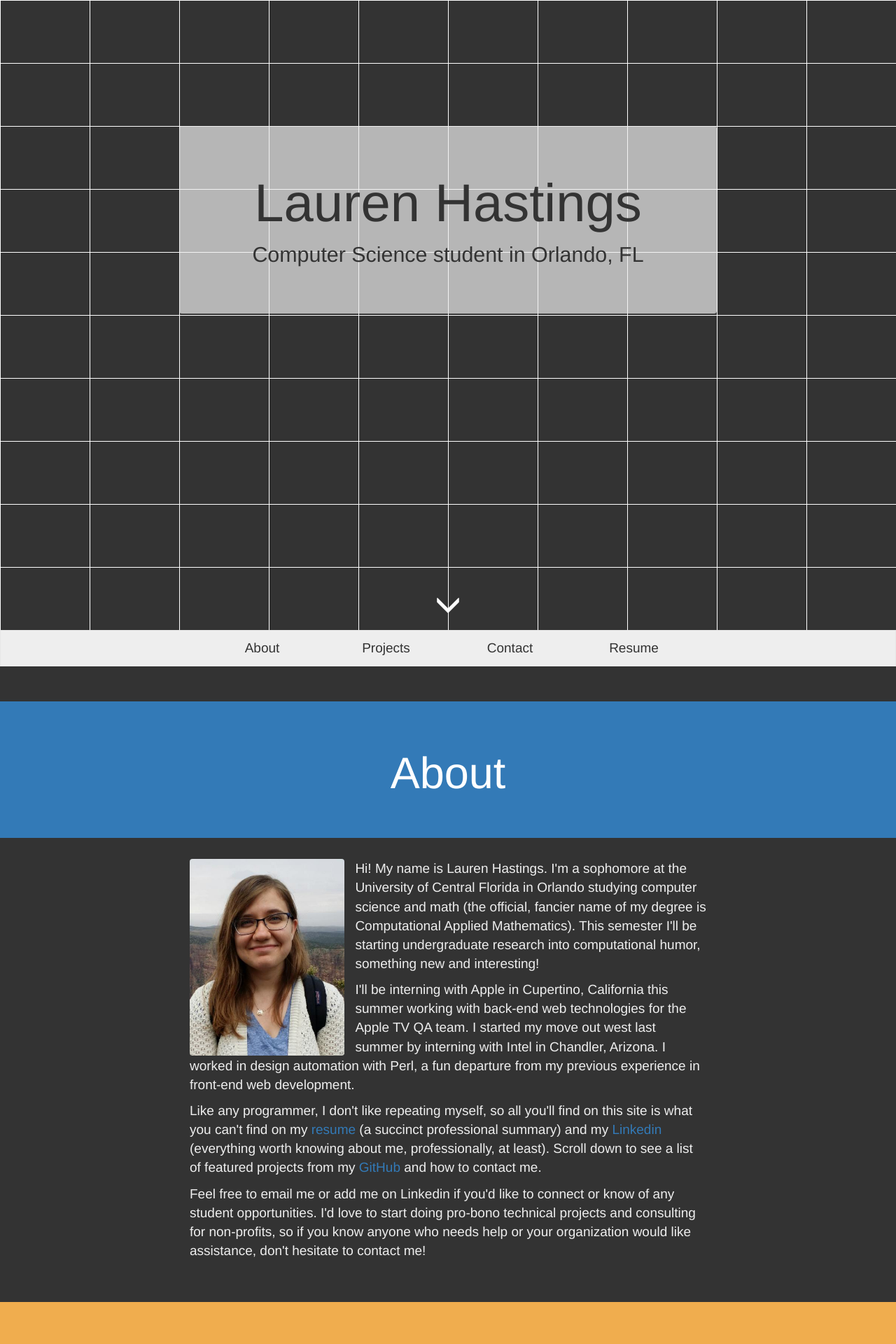
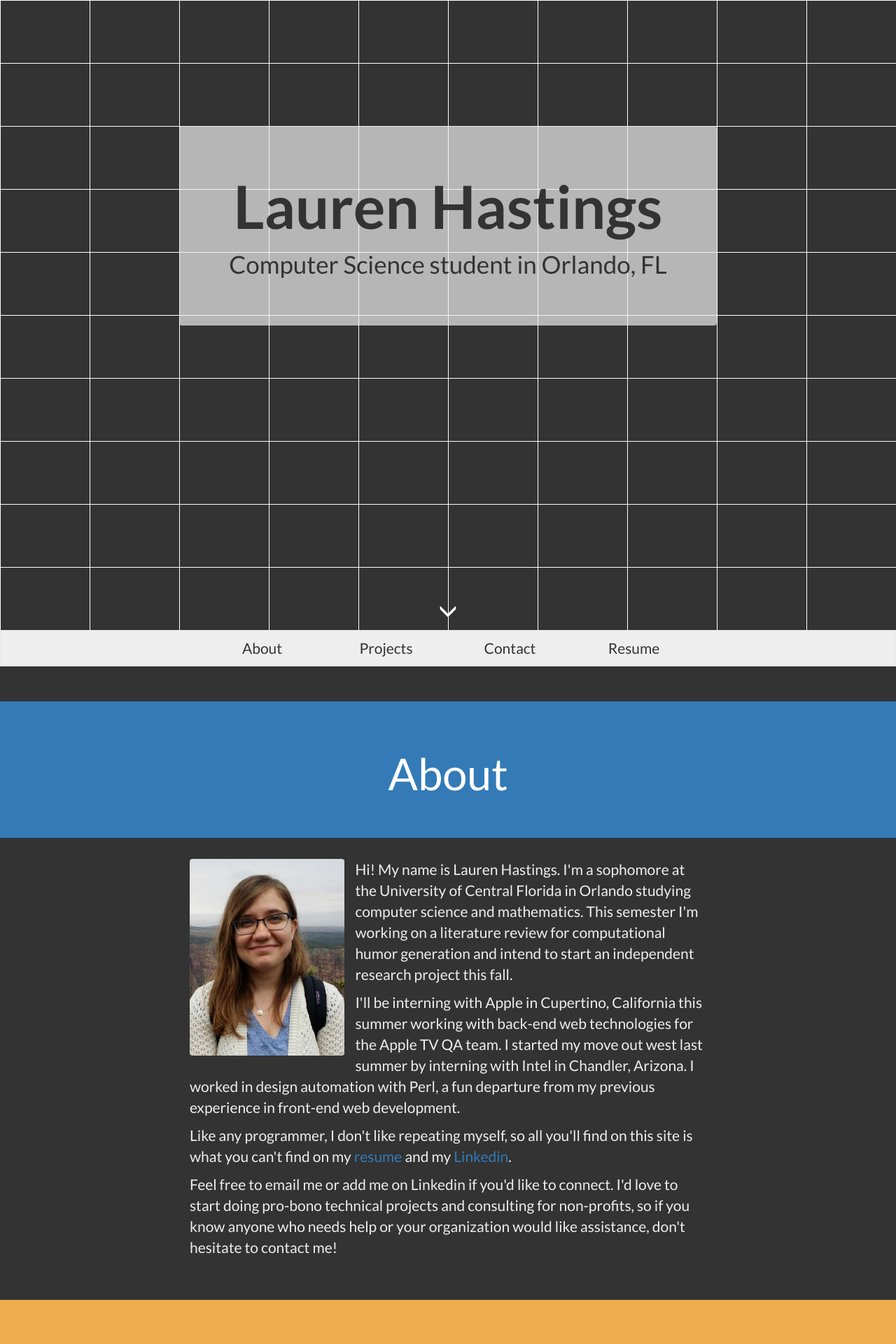
Before and after one commit to hastingsl/hastingsl.github.io, a Jekyll site: the page built from index.html, in a window 1280 px wide. Shown: the top 1920 px of the page at 70% size. Built offline with Jekyll 4.4.1, drawn with Linux system fonts in a browser that asks for light colours; nearby versions of some CDN libraries; some of the changed text lies outside the part shown.

Commit message:
Changed font type and updated personal information.

```diff
--- a/_layouts/default.html
+++ b/_layouts/default.html
@@ -8,6 +8,7 @@
     <link href="bootstrap-3.3.6-dist/css/bootstrap.min.css" rel="stylesheet">
     <link rel="stylesheet" href="https://maxcdn.bootstrapcdn.com/font-awesome/4.5.0/css/font-awesome.min.css">
     <link href="css/{{ page.css }}.css" rel="stylesheet">
+    <link href='https://fonts.googleapis.com/css?family=Lato:400,900,700' rel='stylesheet' type='text/css'>
     <!--[if lt IE 9]>
       <script src="https://oss.maxcdn.com/html5shiv/3.7.2/html5shiv.min.js"></script>
       <script src="https://oss.maxcdn.com/respond/1.4.2/respond.min.js"></script>
--- a/css/main.scss
+++ b/css/main.scss
@@ -26,8 +26,9 @@ $white: #fff;
 body {
   background-color: $dark-gray;
   color: $white;
-  font-size: 1.9em;
+  font-size: 21px;
   padding-bottom: 20px;
+  font-family: Lato,'Helvetica Neue',Arial,Helvetica,sans-serif !important;
 }
 
 .center {
@@ -101,7 +102,7 @@ img {
   background: transparent;
   bottom: 0;
   color: $white;
-  font-size: 2em;
+  font-size: 1.3em;
   left: 0;
   padding: 5px;
   position: absolute;
@@ -123,11 +124,12 @@ img {
 }
 
 #masthead .jumbotron h1 {
-  font-size: 4em;
+  font-size: 85px;
+  font-weight: 700;
 }
 
 #masthead .jumbotron p {
-  font-size: 1.6em;
+  font-size: 35px;
 }
 
 .navbar {
--- a/index.html
+++ b/index.html
@@ -56,16 +56,16 @@ title: Lauren Hastings
     <div class="blue-link container">
       <img align="left" class="img-rounded" width="30%" src="files/lauren.jpg">
       <p>
-        Hi! My name is Lauren Hastings. I'm a sophomore at the University of Central Florida in Orlando studying computer science and math (the official, fancier name of my degree is Computational Applied Mathematics). This semester I'll be starting undergraduate research into computational humor, something new and interesting!
+        Hi! My name is Lauren Hastings. I'm a sophomore at the University of Central Florida in Orlando studying computer science and mathematics. This semester I'm working on a literature review for computational humor generation and intend to start an independent research project this fall.
       </p>
       <p>
         I'll be interning with Apple in Cupertino, California this summer working with back-end web technologies for the Apple TV QA team. I started my move out west last summer by interning with Intel in Chandler, Arizona. I worked in design automation with Perl, a fun departure from my previous experience in front-end web development.
       </p>
       <p>
-        Like any programmer, I don't like repeating myself, so all you'll find on this site is what you can't find on my <a href="files/resume.pdf" target="_blank">resume</a> (a succinct professional summary) and my <a href="https://www.linkedin.com/in/hastingsl" target="_blank">Linkedin</a> (everything worth knowing about me, professionally, at least). Scroll down to see a list of featured projects from my <a href="https://www.github.com/hastingsl" target="_blank">GitHub</a> and how to contact me.
+        Like any programmer, I don't like repeating myself, so all you'll find on this site is what you can't find on my <a href="files/resume.pdf" target="_blank">resume</a> and my <a href="https://www.linkedin.com/in/hastingsl" target="_blank">Linkedin</a>.
       </p>
       <p>
-        Feel free to email me or add me on Linkedin if you'd like to connect or know of any student opportunities. I'd love to start doing pro-bono technical projects and consulting for non-profits, so if you know anyone who needs help or your organization would like assistance, don't hesitate to contact me!
+        Feel free to email me or add me on Linkedin if you'd like to connect. I'd love to start doing pro-bono technical projects and consulting for non-profits, so if you know anyone who needs help or your organization would like assistance, don't hesitate to contact me!
       </p>
     </div>
   </div>
```
Also changed, not shown: other parts of index.html (+2 -2 lines), 1 other file.
